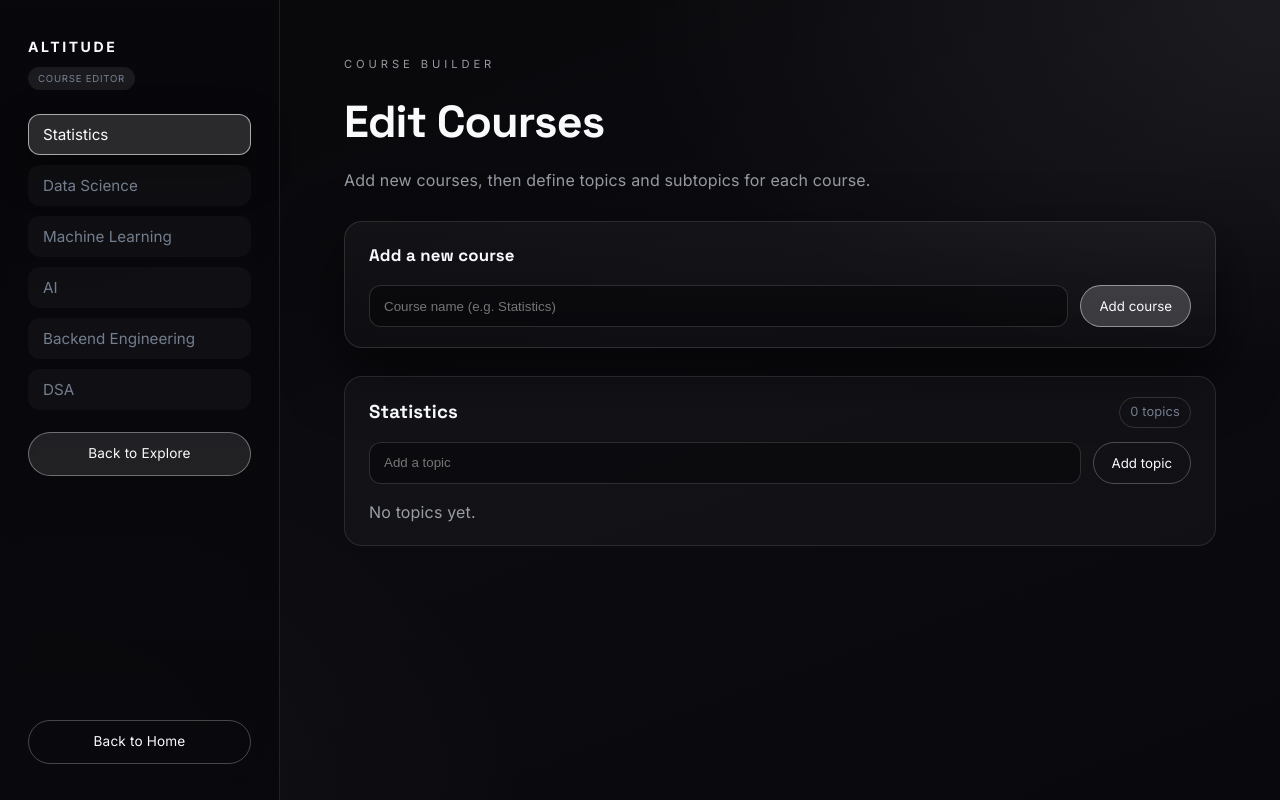
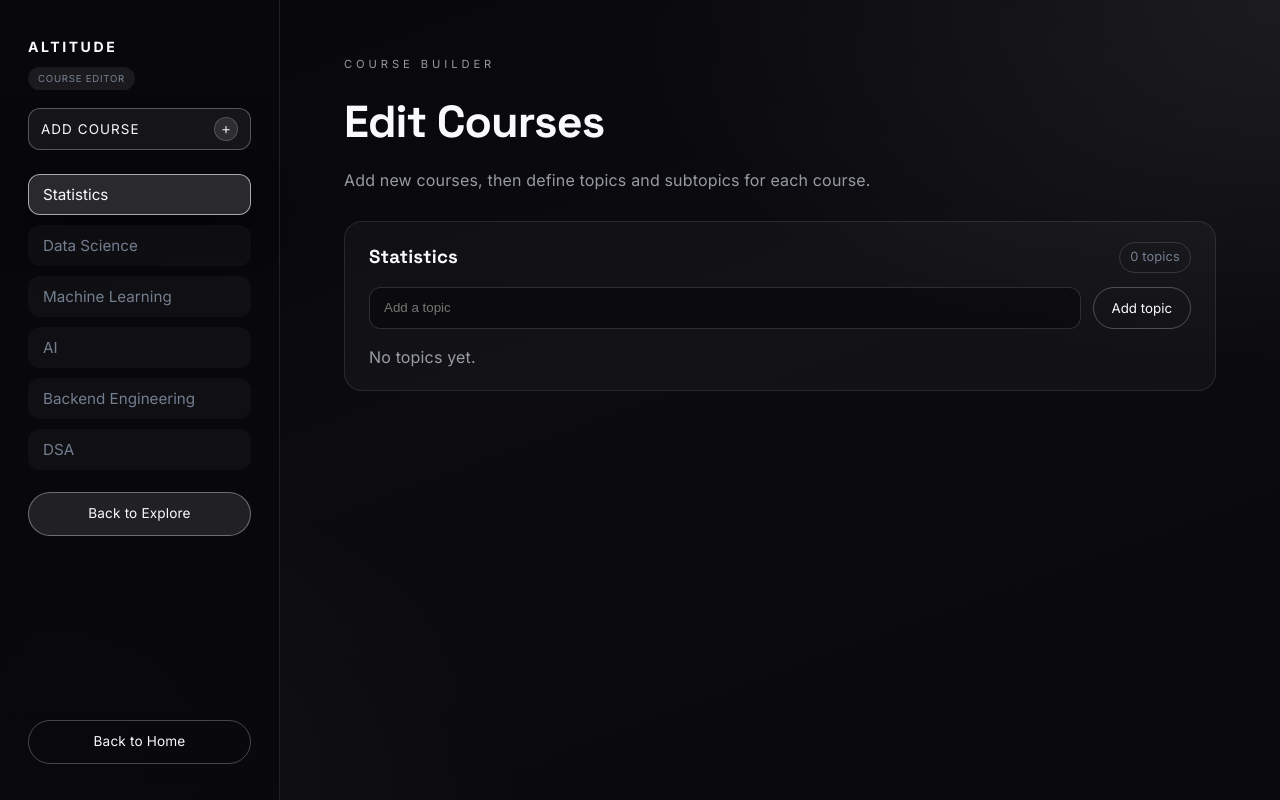
Before and after one commit to shiv07prasad/ds-frontend, a React (Vite) app: page /edit-courses in a window 1280 px wide. Built offline with nearby package versions, Linux system fonts and the light colour scheme.

Commit message:
update: general changes and improvements

```diff
--- a/src/pages/EditCourses.css
+++ b/src/pages/EditCourses.css
@@ -150,6 +150,166 @@
   font-size: 1.05rem;
 }
 
+.editor-add-course {
+  display: grid;
+  gap: 8px;
+  padding: 0;
+  border: none;
+  background: transparent;
+}
+
+.editor-add-course.is-open {
+  background: transparent;
+  border-color: transparent;
+}
+
+.editor-add-course-toggle {
+  display: flex;
+  align-items: center;
+  justify-content: space-between;
+  gap: 10px;
+  width: 100%;
+  border: 1px solid rgba(255, 255, 255, 0.28);
+  background: rgba(255, 255, 255, 0.06);
+  color: var(--text-strong);
+  border-radius: 12px;
+  padding: 8px 12px;
+  min-height: 40px;
+  cursor: pointer;
+  transition:
+    background 0.2s ease,
+    border 0.2s ease,
+    transform 0.2s ease;
+}
+
+.editor-add-course-toggle:hover,
+.editor-add-course-toggle:focus-visible {
+  border-color: rgba(255, 255, 255, 0.55);
+  background: rgba(255, 255, 255, 0.12);
+  transform: translateY(-1px);
+}
+
+.editor-add-course-toggle-text {
+  font-size: 0.84rem;
+  letter-spacing: 0.08em;
+  text-transform: uppercase;
+}
+
+.editor-add-course-toggle-icon {
+  font-size: 0.95rem;
+  line-height: 1;
+  opacity: 0.85;
+  width: 24px;
+  height: 24px;
+  border-radius: 999px;
+  display: inline-flex;
+  align-items: center;
+  justify-content: center;
+  background: rgba(255, 255, 255, 0.12);
+  border: 1px solid rgba(255, 255, 255, 0.22);
+}
+
+.editor-add-course-form {
+  display: grid;
+  grid-template-columns: 1fr;
+  gap: 6px;
+  padding: 0;
+}
+
+.editor-add-course-input {
+  min-width: 0;
+  padding: 8px 12px;
+  border-radius: 10px;
+  font-size: 0.85rem;
+  min-height: 40px;
+}
+
+.editor-add-course-button {
+  width: 100%;
+  padding: 8px 12px;
+  border-radius: 10px;
+  font-size: 0.85rem;
+  min-height: 40px;
+}
+
+.editor-modal-backdrop {
+  position: fixed;
+  inset: 0;
+  background: rgba(6, 6, 10, 0.7);
+  display: grid;
+  place-items: center;
+  padding: 24px;
+  z-index: 50;
+}
+
+.editor-modal {
+  width: min(440px, 92vw);
+  border-radius: 18px;
+  border: 1px solid rgba(255, 255, 255, 0.16);
+  background: linear-gradient(
+    180deg,
+    rgba(18, 18, 24, 0.98),
+    rgba(10, 10, 14, 0.98)
+  );
+  box-shadow: 0 30px 80px rgba(0, 0, 0, 0.6);
+  padding: 22px;
+  color: var(--text-strong);
+}
+
+.editor-modal-header {
+  display: flex;
+  align-items: center;
+  justify-content: space-between;
+  gap: 16px;
+  margin-bottom: 12px;
+}
+
+.editor-modal-title {
+  margin: 0;
+  font-size: 1.1rem;
+  letter-spacing: 0.08em;
+  text-transform: uppercase;
+}
+
+.editor-modal-close {
+  width: 32px;
+  height: 32px;
+  border-radius: 10px;
+  border: 1px solid rgba(255, 255, 255, 0.2);
+  background: rgba(255, 255, 255, 0.06);
+  color: var(--text-strong);
+  cursor: pointer;
+}
+
+.editor-modal-close:hover,
+.editor-modal-close:focus-visible {
+  border-color: rgba(255, 255, 255, 0.45);
+  background: rgba(255, 255, 255, 0.12);
+}
+
+.editor-modal-form {
+  display: grid;
+  gap: 12px;
+}
+
+.editor-modal-label {
+  font-size: 0.8rem;
+  letter-spacing: 0.14em;
+  text-transform: uppercase;
+  color: var(--text-muted);
+}
+
+.editor-modal-input {
+  min-width: 0;
+}
+
+.editor-modal-actions {
+  display: flex;
+  gap: 10px;
+  justify-content: flex-end;
+  flex-wrap: wrap;
+}
+
 .editor-form {
   display: flex;
   gap: 12px;
@@ -279,6 +439,14 @@
     flex-wrap: wrap;
   }
 
+  .editor-add-course {
+    width: 100%;
+  }
+
+  .editor-add-course-form {
+    grid-template-columns: 1fr;
+  }
+
   .editor-content {
     padding: 48px 36px 60px;
   }
--- a/src/pages/EditCourses.jsx
+++ b/src/pages/EditCourses.jsx
@@ -19,6 +19,7 @@ function EditCourses() {
   const [newCourse, setNewCourse] = useState("");
   const [topicInputs, setTopicInputs] = useState({});
   const [subtopicInputs, setSubtopicInputs] = useState({});
+  const [isAddCourseOpen, setIsAddCourseOpen] = useState(false);
 
   const courseNames = useMemo(
     () => new Set(courses.map((course) => course.name.toLowerCase())),
@@ -34,6 +35,7 @@ function EditCourses() {
     setCourses((current) => [...current, { name: trimmed, topics: [] }]);
     setNewCourse("");
     setSelectedCourse(trimmed);
+    setIsAddCourseOpen(false);
   };
 
   const handleAddTopic = (courseName) => {
@@ -88,6 +90,23 @@ function EditCourses() {
           <span className="brand-name">ALTITUDE</span>
           <span className="sidebar-tag">Course Editor</span>
         </div>
+        <section
+          className={`editor-add-course${isAddCourseOpen ? " is-open" : ""}`}
+          aria-label="Add course"
+        >
+          <button
+            type="button"
+            className="editor-add-course-toggle"
+            onClick={() => setIsAddCourseOpen((current) => !current)}
+            aria-expanded={isAddCourseOpen}
+            aria-controls="add-course-modal"
+          >
+            <span className="editor-add-course-toggle-text">Add course</span>
+            <span className="editor-add-course-toggle-icon" aria-hidden="true">
+              {isAddCourseOpen ? "-" : "+"}
+            </span>
+          </button>
+        </section>
         <div className="editor-course-list" aria-label="Course list">
           {courses.map((course) => (
             <button
@@ -118,22 +137,6 @@ function EditCourses() {
             Add new courses, then define topics and subtopics for each course.
           </p>
         </header>
-
-        <section className="editor-card">
-          <h2>Add a new course</h2>
-          <form className="editor-form" onSubmit={handleAddCourse}>
-            <input
-              type="text"
-              value={newCourse}
-              onChange={(event) => setNewCourse(event.target.value)}
-              placeholder="Course name (e.g. Statistics)"
-              className="editor-input"
-            />
-            <button type="submit" className="editor-button">
-              Add course
-            </button>
-          </form>
-        </section>
         {courses
           .filter((course) => course.name === selectedCourse)
           .map((course) => (
@@ -220,6 +223,62 @@ function EditCourses() {
             </section>
           ))}
       </main>
+      {isAddCourseOpen && (
+        <div
+          className="editor-modal-backdrop"
+          role="presentation"
+          onClick={() => setIsAddCourseOpen(false)}
+        >
+          <div
+            id="add-course-modal"
+            className="editor-modal"
+            role="dialog"
+            aria-modal="true"
+            aria-labelledby="add-course-title"
+            onClick={(event) => event.stopPropagation()}
+          >
+            <div className="editor-modal-header">
+              <h2 id="add-course-title" className="editor-modal-title">
+                Add course
+              </h2>
+              <button
+                type="button"
+                className="editor-modal-close"
+                onClick={() => setIsAddCourseOpen(false)}
+                aria-label="Close add course"
+              >
+                x
+              </button>
+            </div>
+            <form className="editor-modal-form" onSubmit={handleAddCourse}>
+              <label className="editor-modal-label" htmlFor="new-course-name">
+                Course name
+              </label>
+              <input
+                id="new-course-name"
+                type="text"
+                value={newCourse}
+                onChange={(event) => setNewCourse(event.target.value)}
+                placeholder="e.g. Statistics"
+                className="editor-input editor-modal-input"
+                autoFocus
+              />
+              <div className="editor-modal-actions">
+                <button
+                  type="button"
+                  className="editor-button ghost"
+                  onClick={() => setIsAddCourseOpen(false)}
+                >
+                  Cancel
+                </button>
+                <button type="submit" className="editor-button">
+                  Add course
+                </button>
+              </div>
+            </form>
+          </div>
+        </div>
+      )}
     </div>
   );
 }
```
